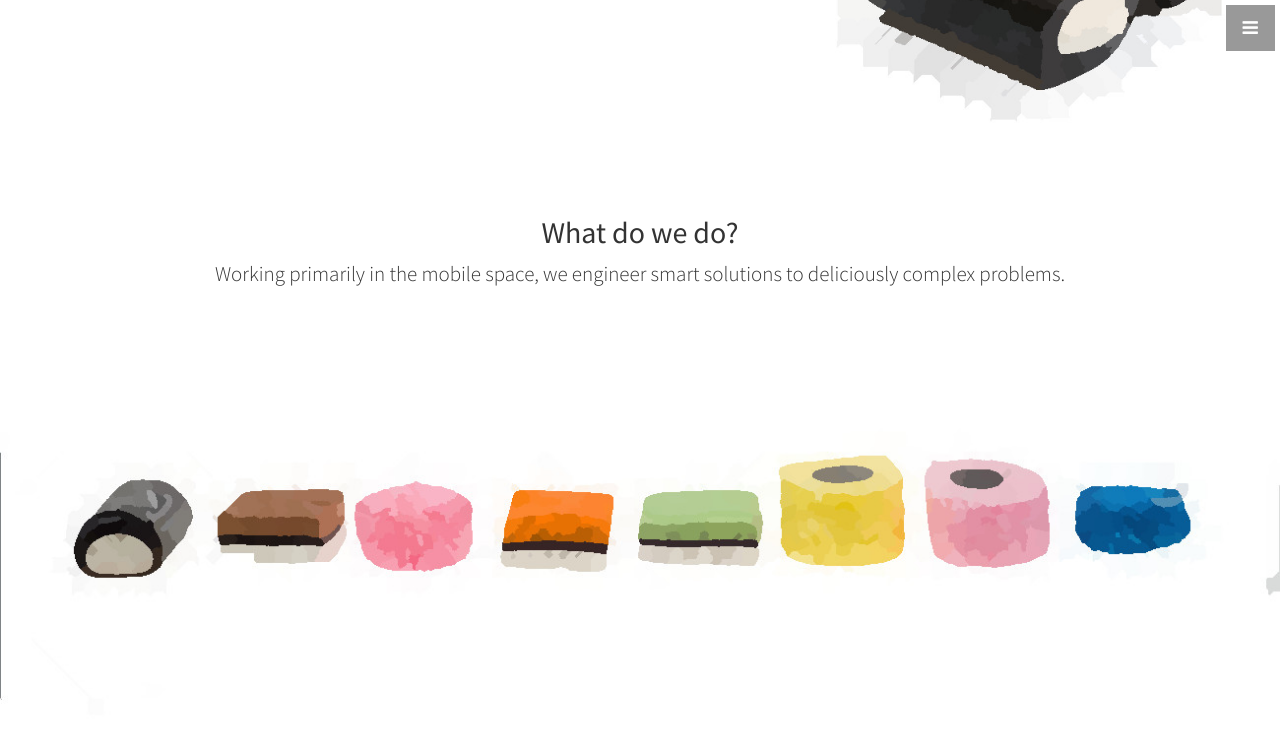
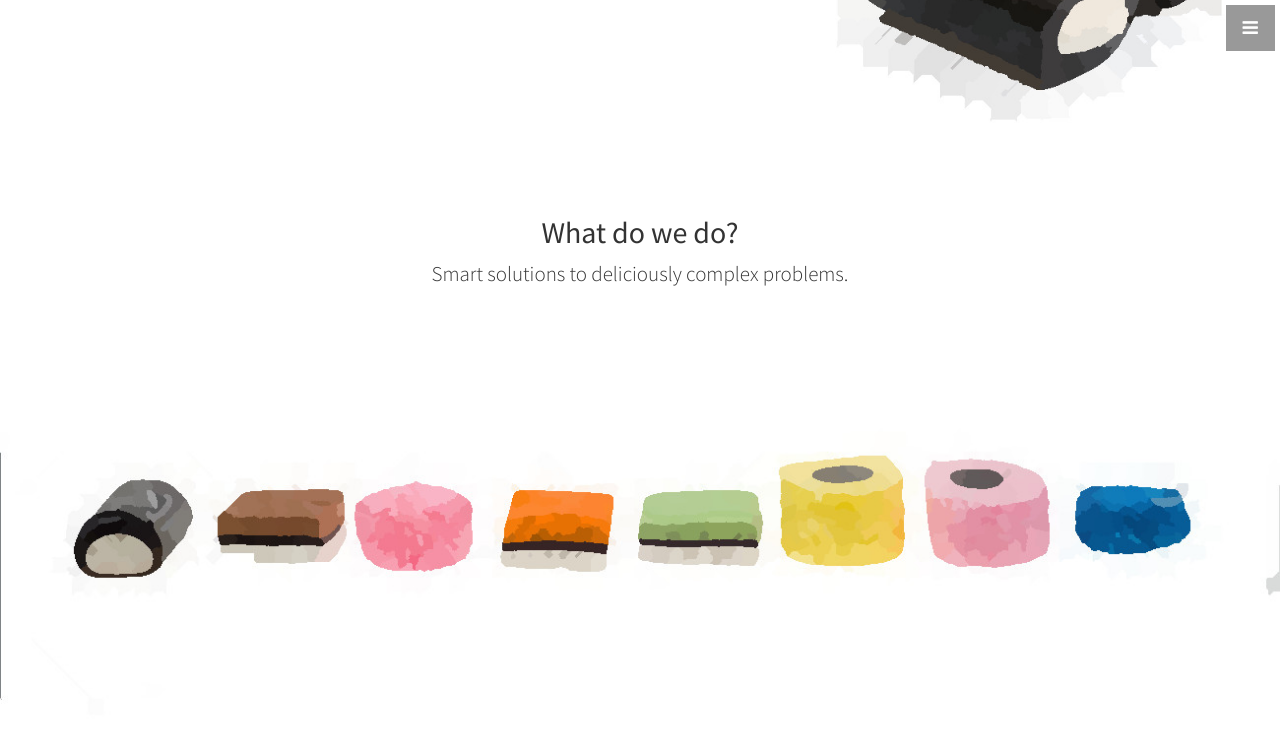
Before and after one commit to G4V/G4V.github.io, a Jekyll site: the page built from index.html, in a window 1280 px wide and 900 px high, scrolled down 754 px. Shown: the top 739 px of the window. Built offline with Jekyll 4.4.1, drawn with Linux system fonts in a browser that asks for light colours.

Commit message:
word chagne

```diff
--- a/_includes/about.html
+++ b/_includes/about.html
@@ -3,7 +3,7 @@
     <div class="row">
       <div class="col-lg-12 text-center">
         <h2>What do we do?</h2>
-        <p class="lead">Working primarily in the mobile space, we engineer smart solutions to deliciously complex problems.</p>
+        <p class="lead">Smart solutions to deliciously complex problems.</p>
       </div>
     </div>
     <!-- /.row -->
```
